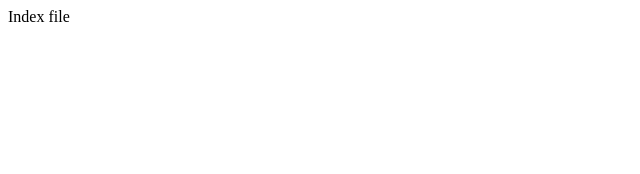
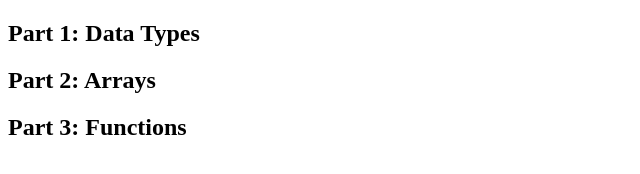
Before and after one commit to Ninsima14/JavaScript-Basics, a plain HTML site: page index.html in a window 1280 px wide. Shown: the whole page, without its empty margins (0-640 px from the left). Drawn offline with Linux system fonts and the light colour scheme.

Commit message:
Update index.html

```diff
--- a/index.html
+++ b/index.html
@@ -1 +1,27 @@
-Index file
+<!DOCTYPE html>
+<html lang="en">
+<head>
+  <meta charset="UTF-8">
+   <meta name="viewport" content="width=device-width, initial-scale=1.0">
+   <title>JavaScript Basics Assignment</title>
+    <link rel="stylesheet" href="styles.css">
+</head>
+
+<section id="data-types">
+        <h2>Part 1: Data Types</h2>
+
+    </section>
+
+    <section id="arrays">
+        <h2>Part 2: Arrays</h2>
+
+    </section>
+
+    <section id="functions">
+        <h2>Part 3: Functions</h2>
+
+    </section>
+
+    <script src="main.js"></script>
+</body>
+</html>
```
